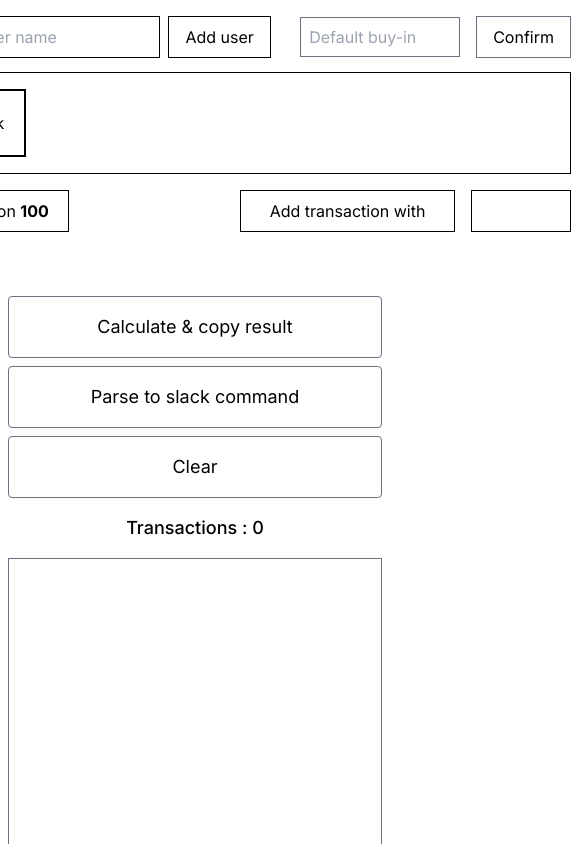
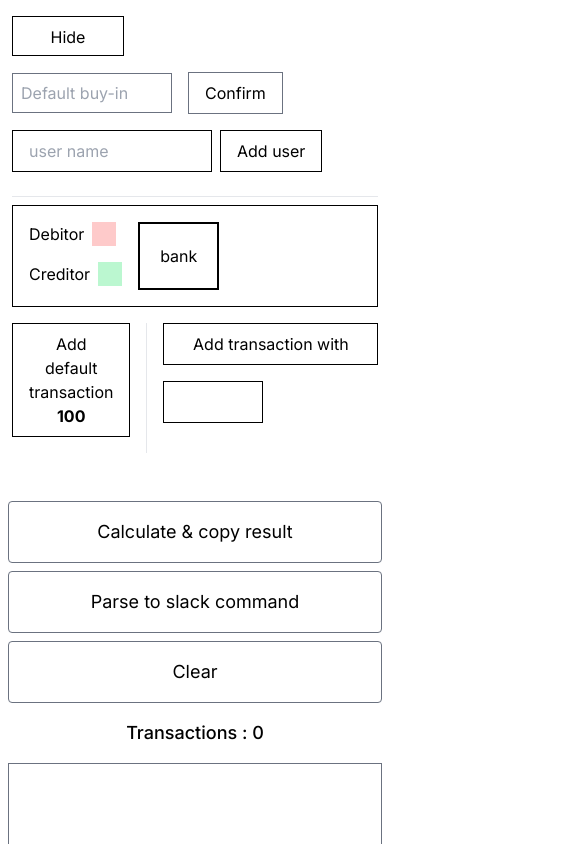
Before and after one commit to thuutri2710/porkerbill, a Next.js app: page /v2 in a window 390 px wide. Shown: the top 844 px of the page, 585 px wide, since content can reach past the window. Built offline with nearby package versions, Linux system fonts and the light colour scheme.

Commit message:
update mobile responsive

```diff
--- a/app/v2/page.tsx
+++ b/app/v2/page.tsx
@@ -26,6 +26,7 @@
     console.log(t);
     return JSON.parse(t || '["bank"]');
   });
+  const isFirstRender = useRef(true);
   const [transactions, setTransactions] = useState<
     { debitor: string; creditor: string; money: number }[]
   >(() => {
@@ -190,6 +191,12 @@
   }, [actions]);
 
   useEffect(() => {
+    if (isFirstRender.current) {
+      isFirstRender.current = false;
+
+      return;
+    }
+
     calculateMoney();
     localStorage.setItem("storedValueV2", JSON.stringify(transactions));
   }, [transactions]);
--- a/components/Users.tsx
+++ b/components/Users.tsx
@@ -33,8 +33,8 @@
   };
 
   return (
-    <div className="mb-6 w-[800px] px-6">
-      <div className="flex flex-row justify-between">
+    <div className="mb-6 w-full md:w-[800px] px-1 md:px-6">
+      <div className="flex flex-col md:flex-row justify-between">
         <button
           onClick={() => {
             setIsShowConfig((p) => !p);
@@ -45,8 +45,9 @@
         </button>
         {isShowConfig && (
           <>
-            <div className="order-1">
+            <div className="mb-4 md:mb-0">
               <input
+                min={0}
                 ref={buyInRef}
                 name="buyIn"
                 type="number"
@@ -58,6 +59,7 @@
               </button>
             </div>
             <form
+              className="mb-4 md:mb-0"
               onSubmit={(e) => {
                 e.preventDefault();
                 const form = e.target as HTMLFormElement;
@@ -86,6 +88,8 @@
           </>
         )}
       </div>
+
+      <hr className="my-2" />
 
       {users.length > 0 && (
         <div className="flex flex-wrap gap-4 border border-solid border-black p-4">
@@ -139,7 +143,7 @@
           })}
         </div>
       )}
-      <div className="mt-4 flex flex-row gap-8 justify-between">
+      <div className="mt-4 flex flex-row gap-4 md:gap-8 justify-between">
         <button
           className="px-4 py-2 border mb-4 border-solid border-black w-[250px]"
           disabled={!debitor || !creditor}
@@ -154,10 +158,10 @@
         >
           Add default transaction <b>{defaultBuyIn}</b>
         </button>
-        <form>
+        <form className="border-l pl-4 md:pl-0 border-0">
           <button
             type="submit"
-            className="px-4 py-2 border border-solid border-black w-[215px]"
+            className="px-4 mb-4 md:mb-0 py-2 border border-solid border-black w-[215px]"
             disabled={!debitor || !creditor || !moneyOfTransactionInputRef?.current?.value}
             onClick={(e) => {
               e.preventDefault();
@@ -177,10 +181,11 @@
             Add transaction with
           </button>
           <input
+            min={0}
             ref={moneyOfTransactionInputRef}
             type="number"
             name="transaction"
-            className="px-4 py-2 border ml-4 border-solid border-black w-[100px]"
+            className="px-4 py-2 border md:ml-4 border-solid border-black w-[100px]"
           />
         </form>
       </div>
```
